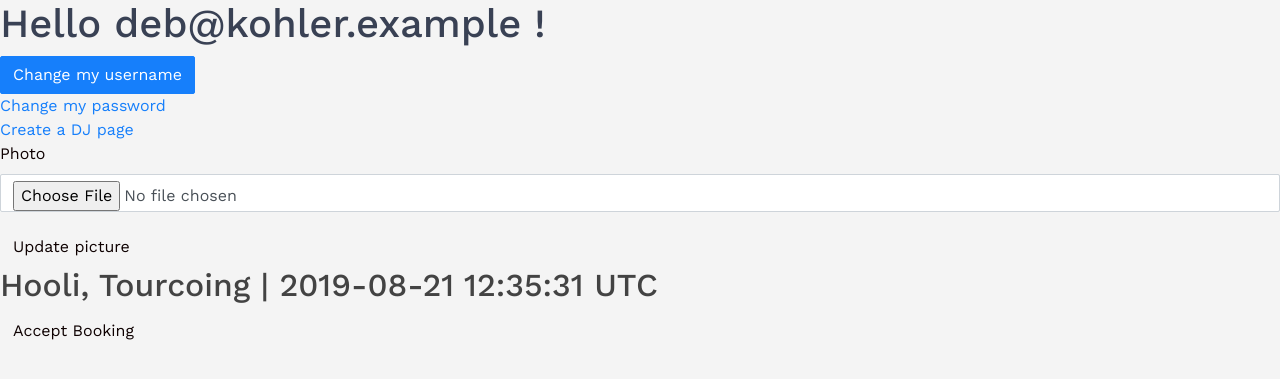
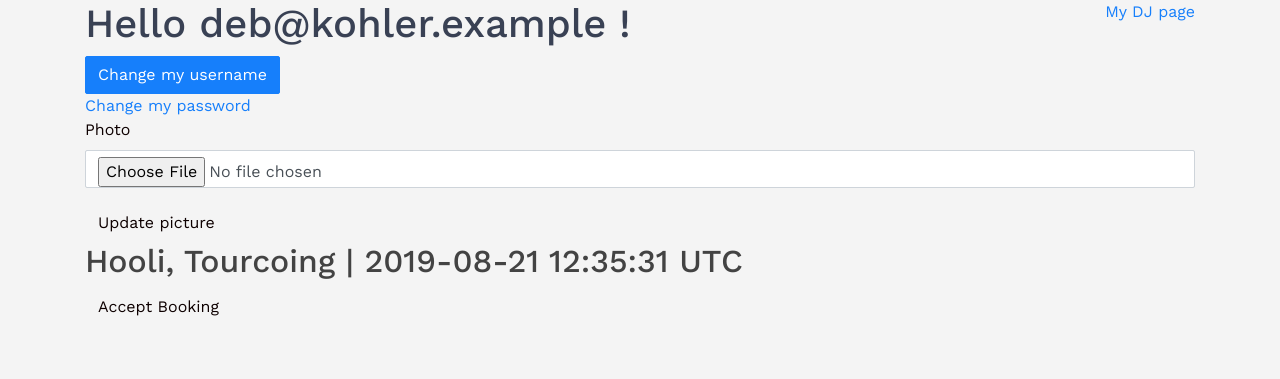
Before and after one commit to ArnoLac/AirFyre, a Rails app: page /dashboard in a window 1280 px wide. Shown: the part 58-437 px from the top of the page. Run offline with Rails 7, Linux system fonts and the light colour scheme; a user stored in the database is signed in; data comes from the database, SQL or seed files in the repository; style sheets or scripts are compiled from the project's sources; some libraries are stand-ins or nearby versions.

Commit message:
added style

```diff
--- a/app/assets/stylesheets/pages/_index.scss
+++ b/app/assets/stylesheets/pages/_index.scss
@@ -1,2 +1,3 @@
 // Import page-specific CSS files here.
 @import "home";
+@import "dashboard";
--- a/app/javascript/packs/application.js
+++ b/app/javascript/packs/application.js
@@ -13,3 +13,7 @@ const toggleForm = (btn_id, form_id) => {
 if (document.querySelector('#dj-booking-form')) {
   toggleForm("#booking-btn", "#dj-booking-form");
 }
+
+if (document.querySelector("#user-form")) {
+  toggleForm("#username-btn", "#user-form");
+}
--- a/app/views/users/dashboard.html.erb
+++ b/app/views/users/dashboard.html.erb
@@ -1,15 +1,30 @@
+<div class="container">
+
+<div class="d-flex justify-content-between">
+  <div>
     <% if @user.username.nil? %>
       <h1>Hello <%= @user.email %> ! </h1>
     <% else %>
       <h1>Hello <%= @user.username %> ! </h1>
     <% end %>
+  </div>
+  <div >
+    <% if DjProfile.find_by(user_id: @user.id) %>
+      <%= link_to "My DJ page",  dj_profile_path(DjProfile.find_by(user_id: @user.id).id)  %>
+    <% else %>
+      <%= link_to "Create a DJ page",  new_dj_profile_path  %>
+    <% end %>
+  </div>
+</div>
 
   <div>
-    <%= link_to "Change my username", "#user-form", class:"btn btn-primary", id:"booking-btn"  %>
+    <div>
+      <%= link_to "Change my username", "#user-form", class:"btn btn-primary", id:"username-btn"  %>
     </div>
 
     <div class="card d-none" , id="user-form">
         <%= render 'users/form' %>
+    </div>
   </div>
 
   <div>
@@ -17,9 +32,6 @@
   </div>
 
 
-<div>
-  <%= link_to "Create a DJ page",  new_dj_profile_path  %>
-</div>
 
 
 
@@ -51,3 +63,4 @@
       <% end %>
     <% end %>
   <% end %>
+</div>
```
Also changed, not shown: app/assets/stylesheets/pages/_dashboard.scss (added). Lines whose indentation alone changed are shown as unchanged.
